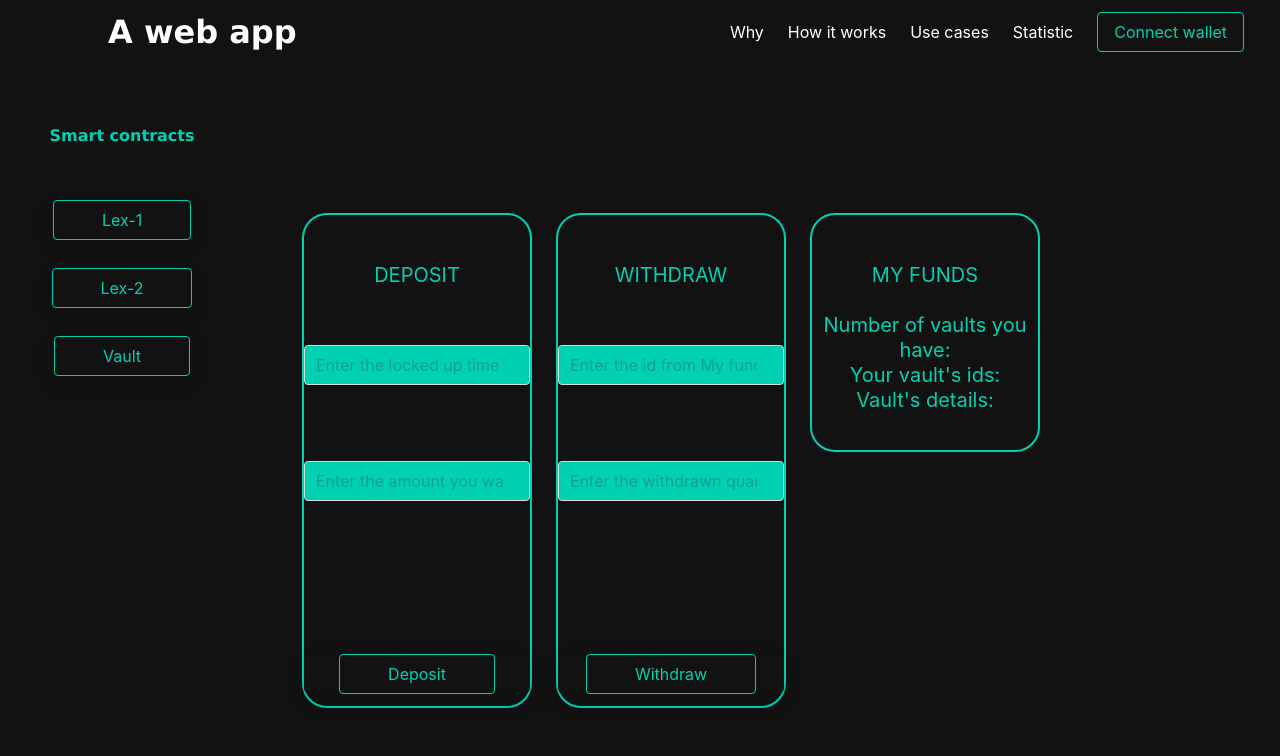
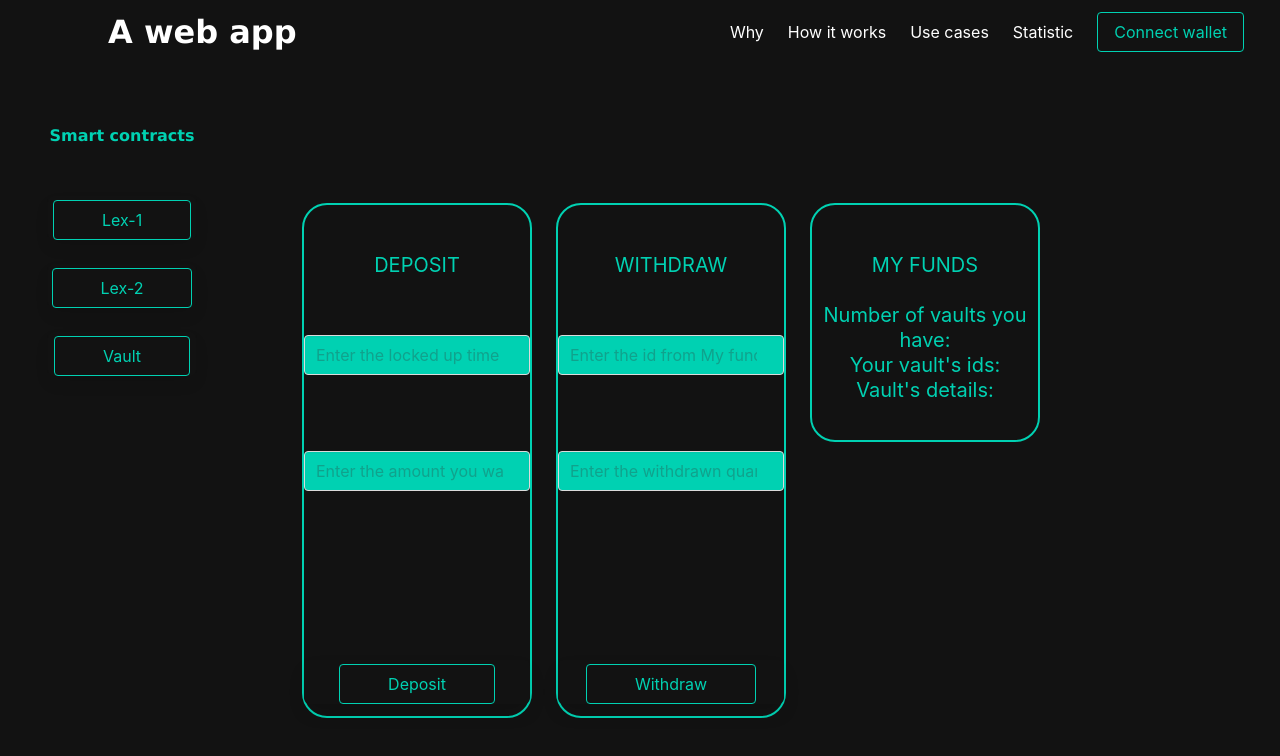
Before and after one commit to farinavito/Web3-Website, a Next.js app: page /vault in a window 1280 px wide. Shown: the top 756 px of the page. Built offline with nearby package versions, Linux system fonts and the light colour scheme.

Commit message:
expanded the height px

```diff
--- a/pages/vault.js
+++ b/pages/vault.js
@@ -153,6 +153,7 @@ const App = () => {
     //check if the withdrawn's requirements aren't breached
     const checkRequirementsWithdraw = async (_id, _qty) => {
       try{
+        //calling exactSafe()
         const ag_signee = await contractVault.methods.exactSafe(_id).call()
         //check if the agreement's signee is the same as the connected address
         if (ag_signee.signee == address){
--- a/styles/globals.css
+++ b/styles/globals.css
@@ -30,7 +30,7 @@ body {
 }
 
 p.max-class {
-  min-height: 60px;
-  max-height: 60px;
+  min-height: 80px;
+  max-height: 80px;
   overflow: auto;
 }
```
